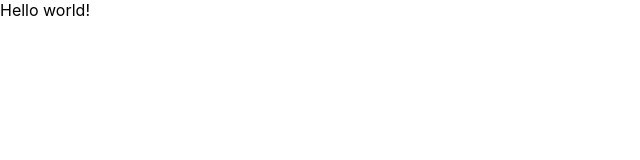
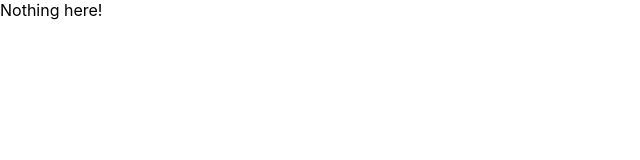
Before and after one commit to dobricsandra/react-app-with-material-design-system, a React (Create React App) app: page / in a window 1280 px wide. Shown: the top 160 px of the page, without its empty margins (0-640 px from the left). Built offline with nearby package versions, Linux system fonts and the light colour scheme.

Commit message:
Add routing

```diff
--- a/package.json
+++ b/package.json
@@ -12,6 +12,7 @@
     "@types/react-dom": "^18.0.6",
     "react": "^18.2.0",
     "react-dom": "^18.2.0",
+    "react-router-dom": "^6.3.0",
     "react-scripts": "5.0.1",
     "typescript": "^4.7.4",
     "web-vitals": "^2.1.4"
--- a/src/App.tsx
+++ b/src/App.tsx
@@ -1,5 +1,12 @@
-function App() {
-  return <div>Hello world!</div>;
-}
+import { BrowserRouter } from "react-router-dom";
+import RoutesMounter from "routes/RoutesMounter";
+
+const App = () => {
+  return (
+    <BrowserRouter>
+      <RoutesMounter />
+    </BrowserRouter>
+  );
+};
 
 export default App;
--- /dev/null
+++ b/src/components/Header.tsx
@@ -0,0 +1,16 @@
+import { Link } from "react-router-dom";
+import { routes } from "routes";
+
+const Header = () => {
+  return (
+    <nav>
+      {routes.map((route) => (
+        <li key={route.key}>
+          <Link to={route.path}>{route.key}</Link>
+        </li>
+      ))}
+    </nav>
+  );
+};
+
+export default Header;
--- /dev/null
+++ b/src/components/index.ts
@@ -0,0 +1 @@
+export { default as Header } from "./Header";
--- /dev/null
+++ b/src/pages/index.ts
@@ -0,0 +1,5 @@
+export { default as AboutPage } from "./AboutPage";
+export { default as ContactPage } from "./ContactPage";
+export { default as LoginPage } from "./LoginPage";
+export { default as UserPage } from "./UserPage";
+export { default as AdminPage } from "./AdminPage";
--- /dev/null
+++ b/src/routes/RouteGuard.tsx
@@ -0,0 +1,26 @@
+import { ReactNode } from "react";
+import { Navigate } from "react-router-dom";
+
+import { routeKeyPathMapper } from "routes";
+import { Header } from "components";
+
+const RouteGuard = ({ children }: { children?: ReactNode }) => {
+  const loggedIn = true;
+
+  if (window.location.pathname === routeKeyPathMapper.login) {
+    return <>{children}</>;
+  }
+
+  if (loggedIn) {
+    return (
+      <>
+        <Header />
+        {children}
+      </>
+    );
+  }
+
+  return <Navigate to="/login" replace />;
+};
+
+export default RouteGuard;
--- /dev/null
+++ b/src/routes/RoutesMounter.tsx
@@ -0,0 +1,24 @@
+import { Routes, Route } from "react-router-dom";
+
+import { routes, RouteGuard } from "routes";
+
+const RoutesMounter = () => {
+  return (
+    <Routes>
+      {routes.map((route) => (
+        <Route
+          path={route.path}
+          element={
+            <RouteGuard>
+              <route.page />
+            </RouteGuard>
+          }
+          key={route.key}
+        />
+      ))}
+      <Route path="*" element={<div>Nothing here!</div>} />
+    </Routes>
+  );
+};
+
+export default RoutesMounter;
--- /dev/null
+++ b/src/routes/index.ts
@@ -0,0 +1,2 @@
+export * from "./routes";
+export { default as RouteGuard } from "./RouteGuard";
--- /dev/null
+++ b/src/routes/routes.ts
@@ -0,0 +1,23 @@
+import { AboutPage, AdminPage, ContactPage, LoginPage, UserPage } from "pages";
+
+interface Route {
+  key: string;
+  path: string;
+  page: React.FunctionComponent;
+}
+
+export const routeKeyPathMapper: Record<string, string> = {
+  login: "/login",
+  about: "/about",
+  adminHome: "/admin/home",
+  userHome: "/user/home",
+  contact: "/contact",
+};
+
+export const routes: Route[] = [
+  { key: "about", path: routeKeyPathMapper.about, page: AboutPage },
+  { key: "admin-home", path: routeKeyPathMapper.adminHome, page: AdminPage },
+  { key: "user-home", path: routeKeyPathMapper.userHome, page: UserPage },
+  { key: "contact", path: routeKeyPathMapper.contact, page: ContactPage },
+  { key: "login", path: routeKeyPathMapper.login, page: LoginPage },
+];
```
Also changed, not shown: tsconfig.json (+4 -9 lines), 1 other file (tests, documents, lock files or other folders).
